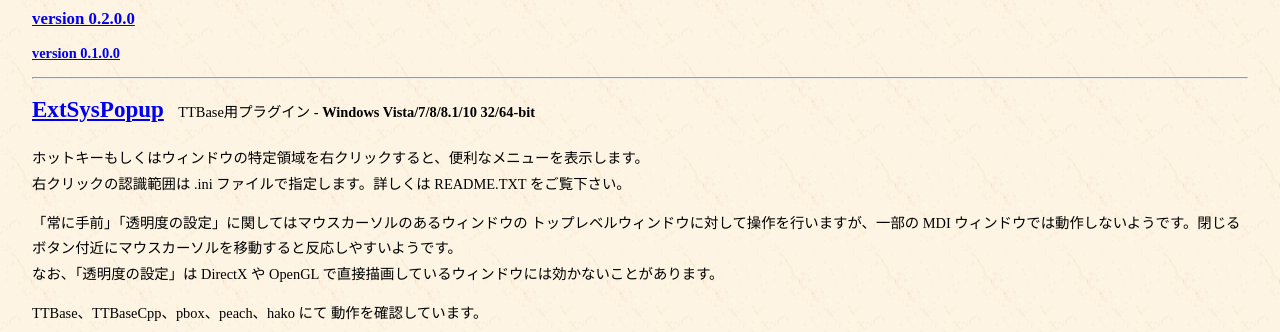
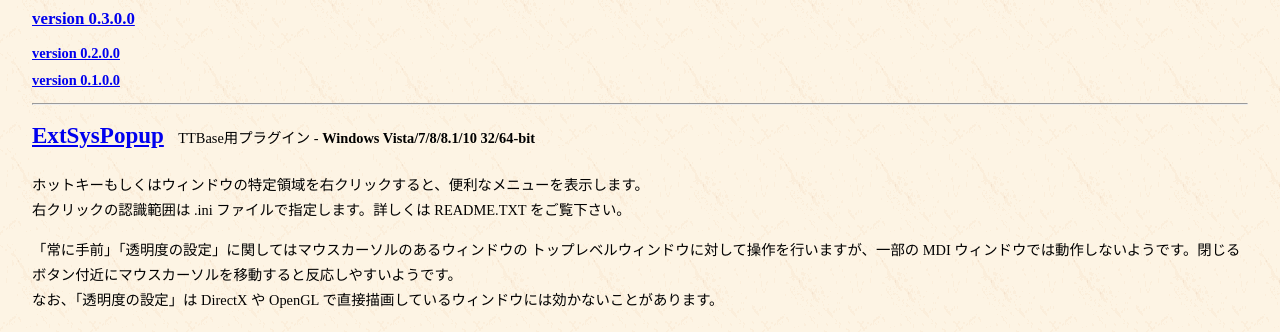
Before and after one commit to tapetums/tapetums.github.io, a plain HTML site: page TTBase.html in a window 1280 px wide. Shown: the part 1581-1913 px from the top of the page. Drawn offline with Linux system fonts and the light colour scheme.

Commit message:
HotkeyCpp v0.3.0.0 をリリース

```diff
--- a/TTBase.html
+++ b/TTBase.html
@@ -58,7 +58,8 @@
     </p>
     <a href="https://raw.githubusercontent.com/tapetums/HotkeyCpp/master/ss/HotkeyCpp.png"><img title="ホットキー一覧" src ="https://raw.githubusercontent.com/tapetums/HotkeyCpp/master/ss/HotkeyCpp.png" width="241" height="166"></a>
     <a href="https://raw.githubusercontent.com/tapetums/HotkeyCpp/master/ss/HotkeyCpp%20Settings.png"><img title="ホットキー設定" src ="https://raw.githubusercontent.com/tapetums/HotkeyCpp/master/ss/HotkeyCpp%20Settings.png" width="235" height="84"></a><br>
-    <h3><a href="https://github.com/tapetums/HotkeyCpp/releases/tag/0.2.0.0">version 0.2.0.0</a></h3>
+    <h3><a href="https://github.com/tapetums/HotkeyCpp/releases/tag/0.3.0.0">version 0.3.0.0</a></h3>
+    <h4><a href="https://github.com/tapetums/HotkeyCpp/releases/tag/0.2.0.0">version 0.2.0.0</a></h4>
     <h4><a href="https://github.com/tapetums/HotkeyCpp/releases/tag/0.1.0.0">version 0.1.0.0</a></h4>
 
     <hr>
```
